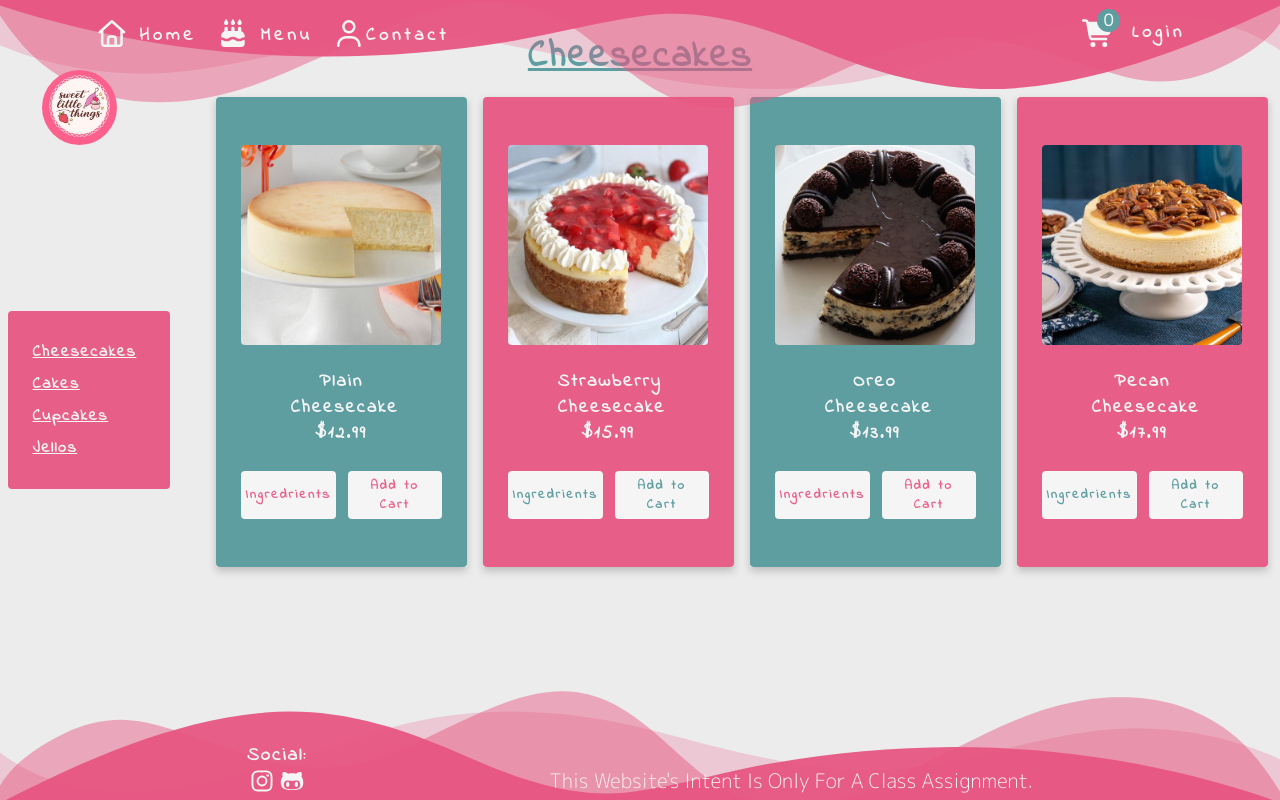
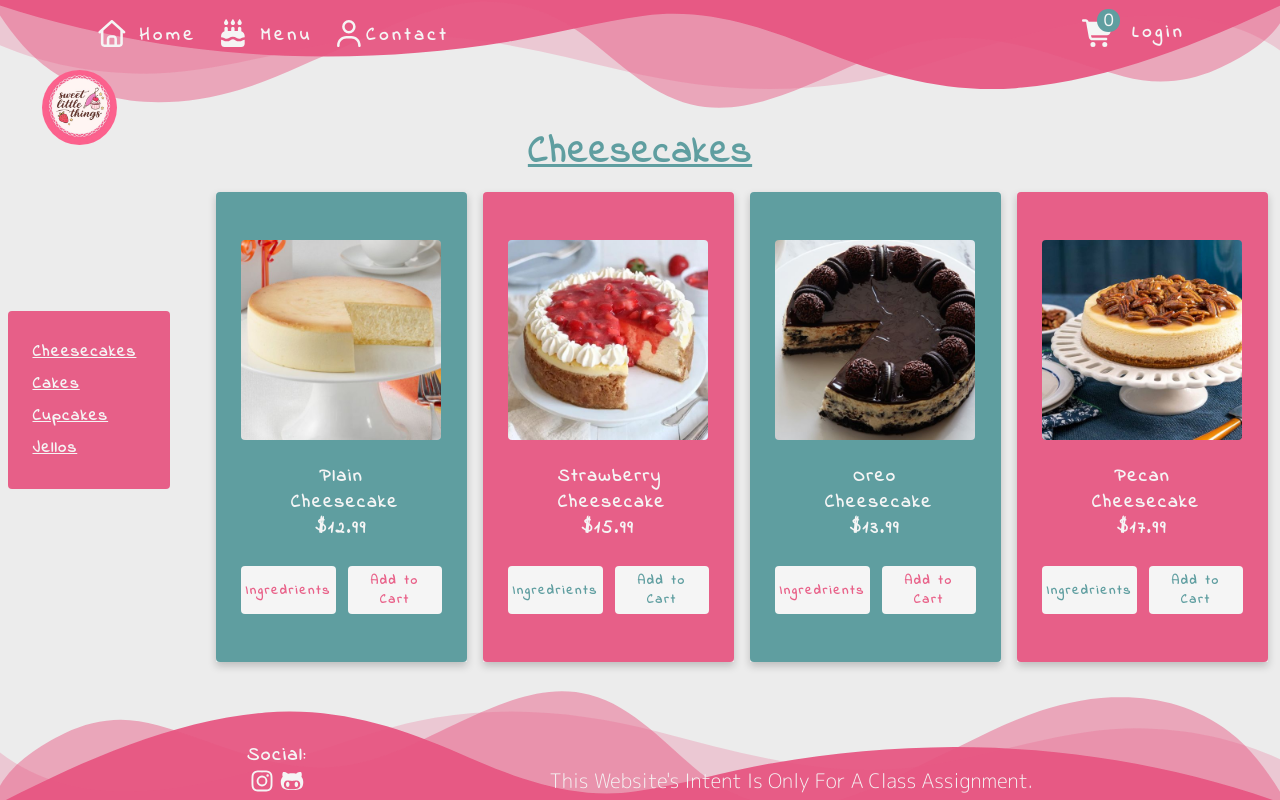
Before and after one commit to rob-botics/Portfolio-Project, a Next.js app: page /slt/menu in a window 1280 px wide. Built offline with nearby package versions, Linux system fonts and the light colour scheme.

Commit message:
SLT Home Page CSS Updates

```diff
--- a/src/app/slt/page.tsx
+++ b/src/app/slt/page.tsx
@@ -55,7 +55,7 @@ const Home = () => {
                     <Slider page={'slt'}></Slider>
                 </header>
                 <section className='slt-section slt-secondary-bg'>
-                    <h2 className='slt-section-title'>Sweet Little Things Menu</h2>
+                    <h2 className='slt-section-title-home'>Sweet Little Things Menu</h2>
                     <div className='home-menu'>
                         <div>
                             <Link href="/slt/menu#cheesecakes"><img src={'/img/slt/home/home-cheesecake.jpg'} alt='home cake'/></Link>
@@ -76,7 +76,6 @@ const Home = () => {
                     </div>
                 </section>
                 <section className='slt-section'>
-                    <h2 className='slt-section-title2'>Sweet Little Things Menu</h2>
                     <div className='instagram-grid'>
                         <span>FOLLOW US<br/>ON INSTAGRAM</span>
                         <span>
@@ -103,7 +102,7 @@ const Home = () => {
                     </div>
                 </section>
                 <section className='slt-section slt-secondary-bg'>
-                    <h2 className='slt-section-title' style={{marginTop: '100px'}}>JOIN OUR EMAIL CLUB FOR:<br/><small>COUPONS, DISCOUNT CODES, & MORE</small></h2>
+                    <h2 className='slt-section-title-home' style={{marginTop: '150px'}}>JOIN OUR EMAIL CLUB FOR:<br/><small>COUPONS, DISCOUNT CODES, & MORE</small></h2>
                     <div className='subscribe-container'>
                          {error && <p className="error">please enter a valid email address</p>}
                         <div className='subscribe'>
--- a/src/app/styles/slt.css
+++ b/src/app/styles/slt.css
@@ -35,11 +35,11 @@ a,::placeholder{color: whitesmoke;}
     font-family: var(--primary-font)
 }
 .slt-section-title2{color: cadetblue;}
-.slt-section-title, .slt-section-title2{
+.slt-section-title-home{margin: 50px 0;}
+.slt-section-title, .slt-section-title2, .slt-section-title-home{
     z-index: 20;
     font-weight: bold;
     font-size: 37.5px;
-    padding: 30px 0 0;
     text-align: center;
     position: relative;
     letter-spacing: .125rem;
@@ -331,7 +331,10 @@ header{
     background-position: center;
 }
 .slt-section{
+    display: flex;
     height: 100dvh;
+    flex-direction: column;
+    justify-content: center;
     scroll-snap-align: start;
 }
 .header-img1, .header-img2, .header-img3{
@@ -382,7 +385,6 @@ p button:hover {
     background: rgba(255, 255, 255, .85);
 }
 .home-menu{
-    height: 92.5%;
     display: flex;
     align-items: center;
 }
@@ -438,8 +440,9 @@ p button:hover {
 .subscribe-container{
     height: 50%;
     display: flex;
+    padding: 50px 0px;
     place-items: center;
-    justify-content: center;
+    justify-content: start;
     flex-direction: column;
 }
 .subscribe{
@@ -759,9 +762,9 @@ p button:hover {
         font-size: small;
     }
     .home-menu {
+        width: 100%;
         display: grid;
         justify-content: center;
-        width: 100%; height: 75%;
         grid-template-columns: repeat(2, 32.5%);
     }
     .home-menu img:hover {
```
